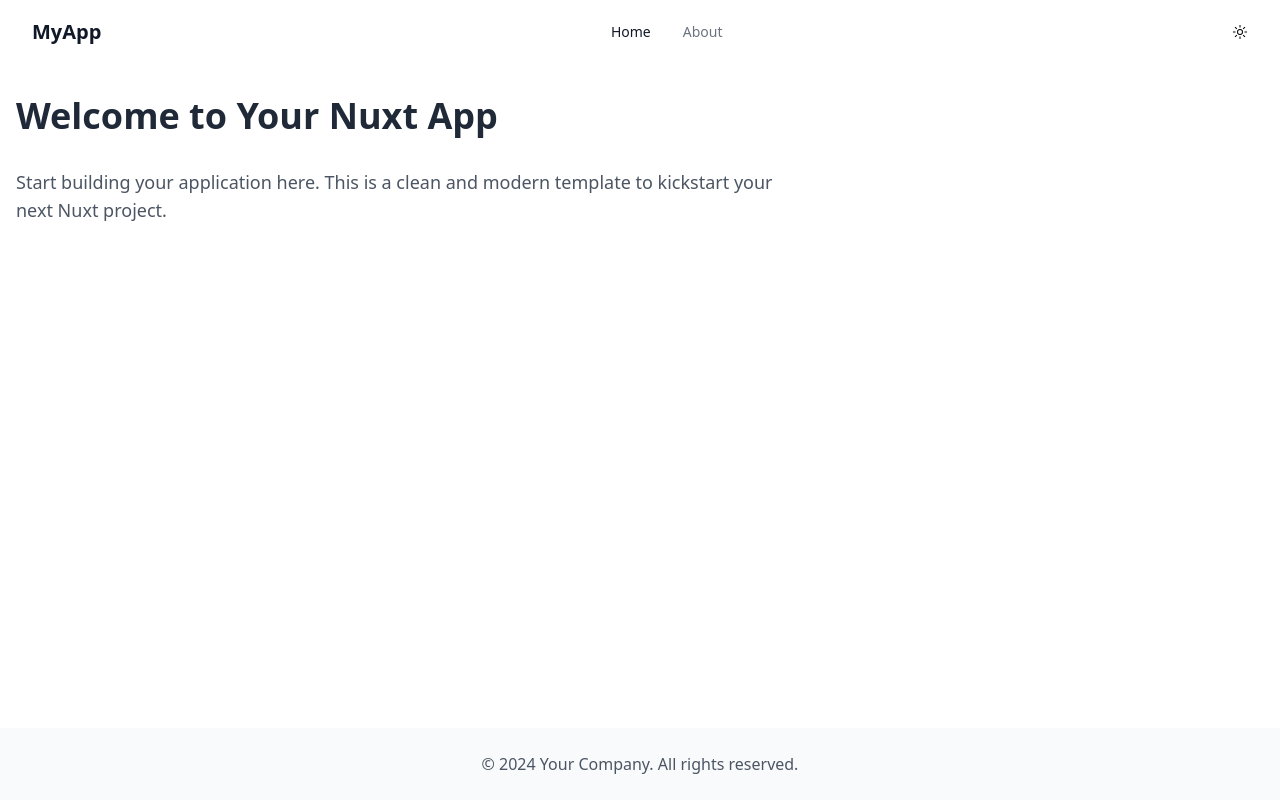
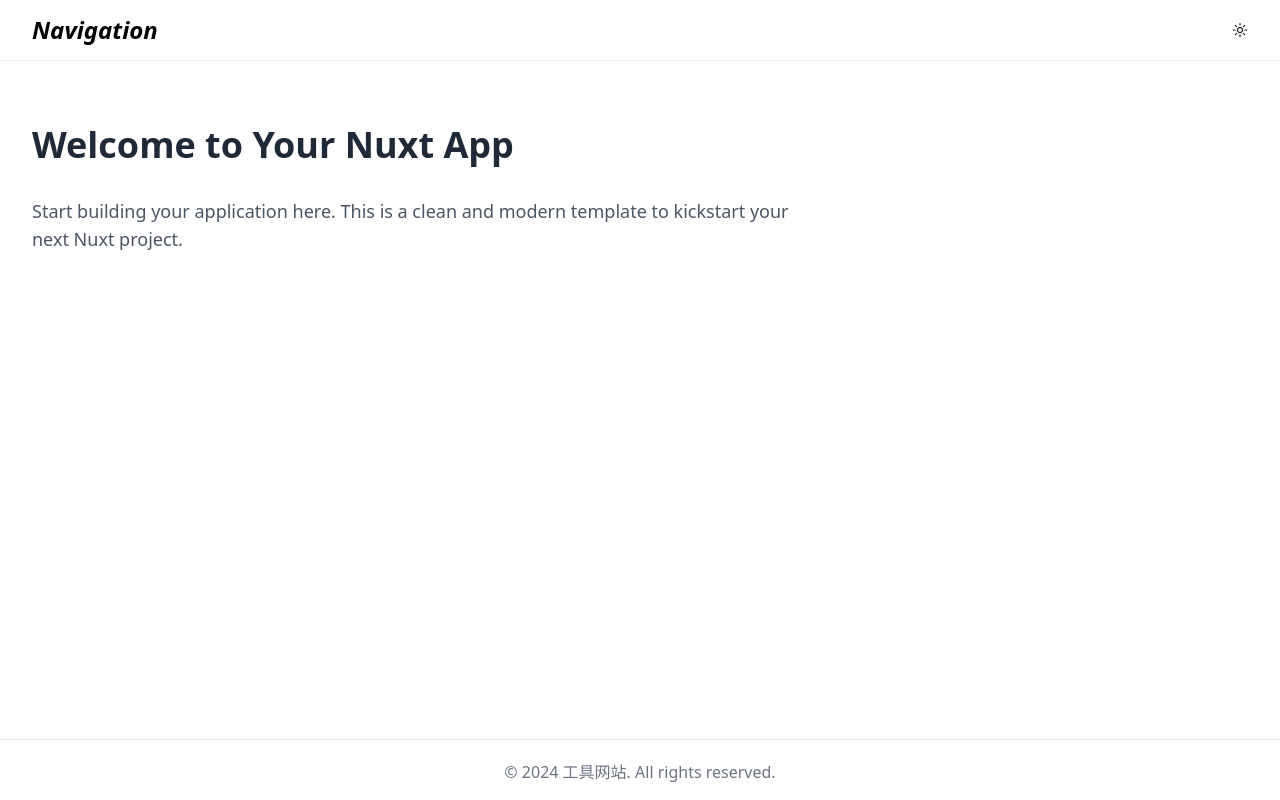
Before and after one commit to Lpuena/Lpuena.github.io, a Nuxt app: page / in a window 1280 px wide. Built offline with nearby package versions, Linux system fonts and the light colour scheme.

Commit message:
refactor: 更新底部和头部组件样式及布局

```diff
--- a/components/AppFooter.vue
+++ b/components/AppFooter.vue
@@ -1,17 +1,16 @@
-<script setup>
-// Your component logic here
+<script lang="ts" setup>
+
 </script>
 
 <template>
-  <footer class="mt-8 bg-gray-50 py-6">
-    <div class="mx-auto px-4 container">
-      <p class="text-center text-gray-600">
-        &copy; 2024 Your Company. All rights reserved.
-      </p>
+  <footer
+    class="border-t"
+    dark="border-gray-700/50"
+  >
+    <div class="mx-auto h-15 px-4 py-5 text-center text-gray-500 container lg:px-8 sm:px-6">
+      © 2024 工具网站. All rights reserved.
     </div>
   </footer>
 </template>
 
-<style scoped>
-/* Your styles here */
-</style>
+<style scoped></style>
--- a/components/AppHeader.vue
+++ b/components/AppHeader.vue
@@ -1,43 +1,30 @@
-<script setup lang="ts">
-const links = [
-  { name: 'Home', path: '/' },
-  { name: 'About', path: '/about' },
-]
+<script lang="ts" setup>
+const router = useRouter()
+function goHome() {
+  router.push('/')
+}
 </script>
 
 <template>
-  <header class="sticky top-0 z-50 bg-white/80 backdrop-blur dark:bg-gray-900/80">
-    <div class="mx-auto max-w-7xl px-4 lg:px-8 sm:px-6">
-      <div class="h-16 flex items-center justify-between">
-        <!-- Logo -->
-        <div class="flex items-center">
-          <NuxtLink to="/" class="flex items-center space-x-2">
-            <span class="text-xl text-gray-900 font-bold dark:text-gray-100">MyApp</span>
-          </NuxtLink>
+  <header
+    class="border-b border-gray-200/50 headerImgLight backdrop-blur-[4px] transition-colors duration-300 bg-custom-size"
+    dark="border-gray-700/50 headerImgDark"
+  >
+    <div class="mx-auto px-4 container lg:px-8 sm:px-6">
+      <div class="h-15 flex items-center justify-between">
+        <!-- Logo and Title -->
+        <div class="flex cursor-pointer items-center space-x-3" @click="goHome">
+          <h1 class="text-2xl font-bold italic">
+            Navigation
+          </h1>
         </div>
 
-        <!-- Navigation -->
-        <nav class="hidden items-center md:flex space-x-8">
-          <NuxtLink
-            v-for="link in links"
-            :key="link.name"
-            :to="link.path"
-            class="text-sm text-gray-500 font-medium transition-colors dark:text-gray-400 hover:text-gray-900 dark:hover:text-gray-100"
-            active-class="text-gray-900 dark:text-gray-100"
-          >
-            {{ link.name }}
-          </NuxtLink>
-        </nav>
-
-        <!-- Right section -->
-        <div class="flex items-center space-x-4">
-          <DarkToggle />
-        </div>
+        <!-- Dark Mode Toggle -->
+        <DarkToggle />
       </div>
     </div>
   </header>
 </template>
 
-<style scoped>
-
+<style>
 </style>
--- a/layouts/default.vue
+++ b/layouts/default.vue
@@ -8,11 +8,17 @@ useHead({
 </script>
 
 <template>
-  <div class="min-h-screen flex flex-col">
-    <AppHeader />
-    <main class="mx-auto flex-1 px-4 py-8 container">
-      <slot />
+  <div class="min-h-screen flex flex-col bg-gradient-to-b">
+    <!-- 导航栏 -->
+    <AppHeader class="sticky top-0 z-50" />
+
+    <!-- 主要内容 -->
+    <main class="flex-1 overflow-auto bg-gradient-to-b">
+      <div class="mx-auto px-4 py-16 container lg:px-8 sm:px-6">
+        <slot />
+      </div>
     </main>
+    <!-- 页脚 -->
     <AppFooter />
   </div>
 </template>
--- a/uno.config.ts
+++ b/uno.config.ts
@@ -10,6 +10,39 @@ import {
 } from 'unocss'
 
 export default defineConfig({
+  shortcuts: [
+    {
+      btn: 'transition-all duration-200 transform hover:scale-105 active:scale-95 text-white font-medium px-7 py-3 rounded-lg bg-gradient-to-r from-blue-600 to-blue-700 hover:from-blue-700 hover:to-blue-800 shadow-lg hover:shadow-xl transition-all duration-300',
+    },
+    {
+      'a-btn': 'relative text-gray-600 hover:text-gray-900 transition-colors after:block after:absolute after:-bottom-1 after:left-0 after:w-0 after:h-0.5 after:bg-blue-600  hover:after:w-full after:transition-all',
+    },
+    {
+      bgtf: 'from-[#CFFFBD] to-[#B9DFFF]',
+    },
+    {
+      'dark-btn': 'dark:bg-gray-800 dark:hover:bg-gray-700 dark:text-gray-100',
+    },
+    {
+      dbg: 'bg-[#222]',
+      dbr: 'border-gray-700/50',
+    },
+    {
+      fr: 'transition-all duration-200 focus:ring-2 focus:ring-blue-500',
+    },
+    {
+      textCol: 'text-blue-600 font-bold dark:text-blue-400',
+    },
+    {
+      headerImgLight: 'bg-[radial-gradient(transparent_1px,_rgba(255,_255,_255,_0.8)_1px)]',
+      headerImgDark: 'bg-[radial-gradient(transparent_1px,_rgba(34,_34,_34,_0.8)_1px)]',
+    },
+  ],
+  rules: [
+    ['bg-custom-size', { 'background-size': '4px 4px' }],
+  ],
+  theme: {
+  },
   presets: [
     presetUno(),
     presetAttributify(),
@@ -21,11 +54,6 @@ export default defineConfig({
       },
     }),
   ],
-  theme: {
-    colors: {
-      // ...
-    },
-  },
   transformers: [
     transformerDirectives(),
     transformerVariantGroup(),
```
